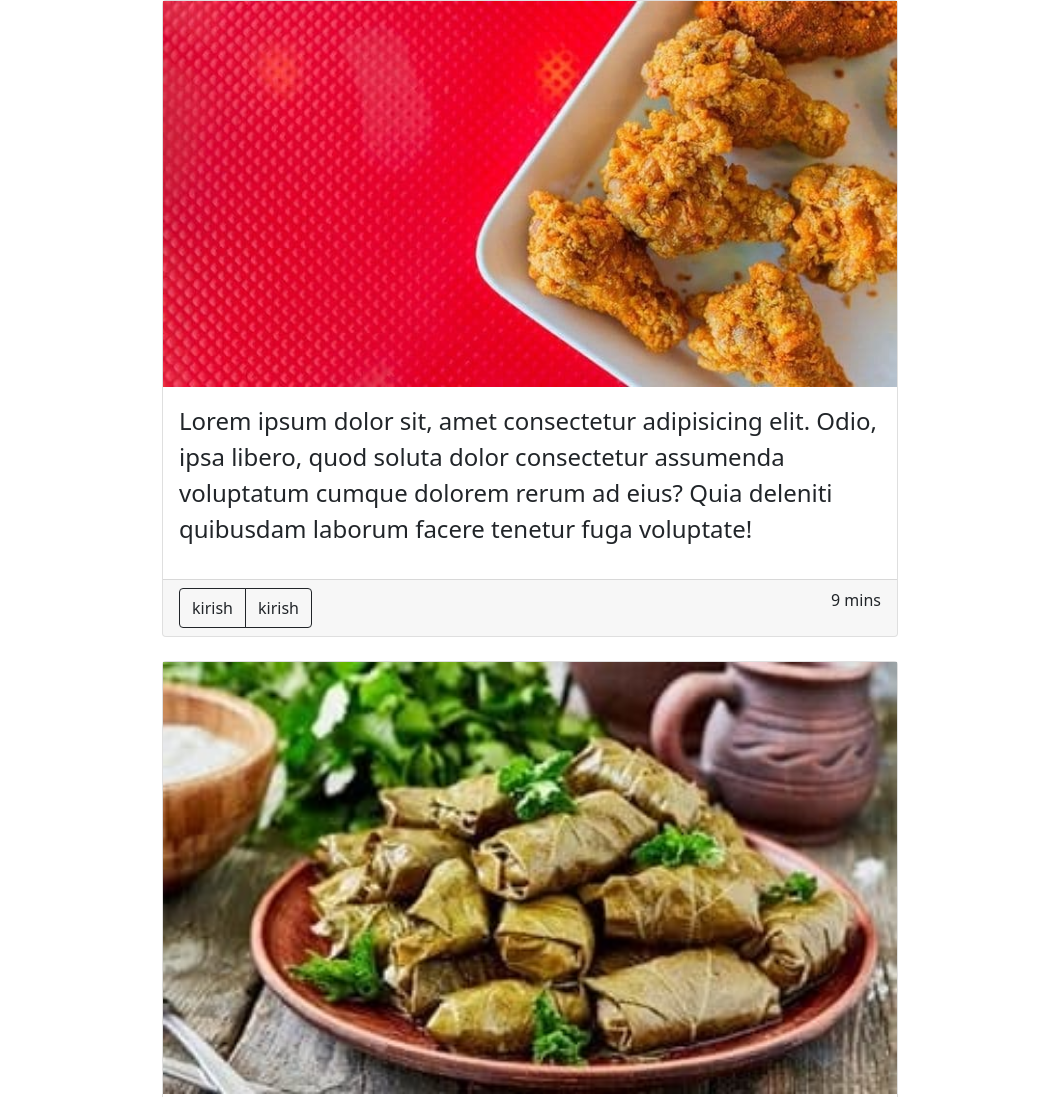
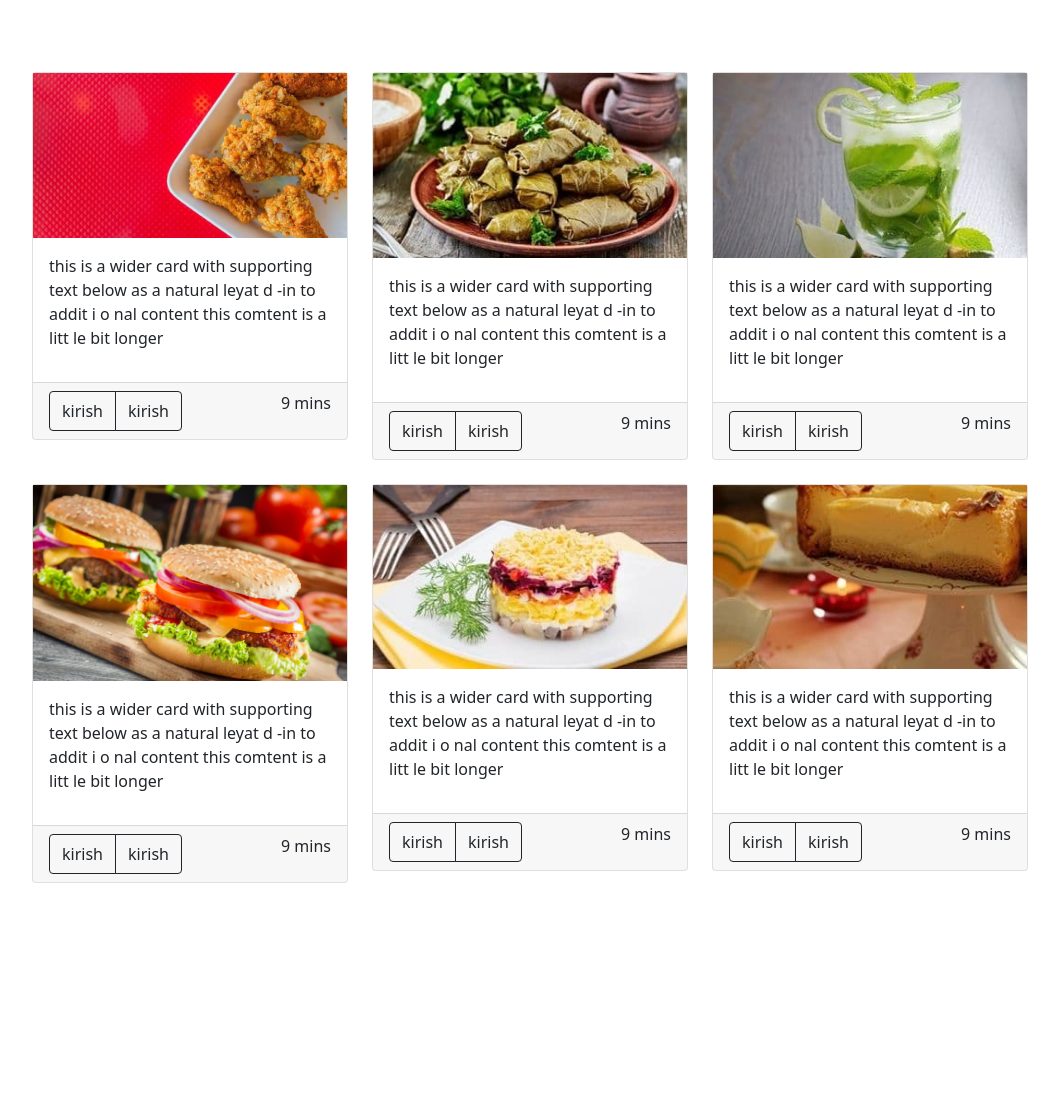
Before and after one commit to bilollidinabduvohidov/uy-ishi_28, a plain HTML site: page index.html in a window 1280 px wide. Shown: the top 1097 px of the page, without its empty margins (110-1169 px from the left). After the commit the page ends 931 px from the top, so only its background shows below. Drawn offline with Linux system fonts and the light colour scheme.

Commit message:
card and footer

```diff
--- a/index.html
+++ b/index.html
@@ -10,13 +10,13 @@
 </head>
 <body>
     <section>
-        <div class="container">
-            <div class="row justify-content-center  row-cols-md-3 g-4">
-                <div class="col-lg-8 col-12 ">
+        <div class="container ">
+            <div class="row justify-content-center row-cols-md-3 g-4 m-5">
+                <div class="col-sm-4 col-8">
                     <div class="card">
                         <img src="/img/photo2_2021-08-18_16-06-56.jpg" alt="">
                        <div class="card-body">
-                           <p class="text-dark fs-4">Lorem ipsum dolor sit, amet consectetur adipisicing elit. Odio, ipsa libero, quod soluta dolor consectetur assumenda voluptatum cumque dolorem rerum ad eius? Quia deleniti quibusdam laborum facere tenetur fuga voluptate!</p>
+                           <p class="text-dark ">this is a wider card with supporting text below as a natural leyat d -in to addit i o nal content this comtent is a litt le bit longer</p>
                        </div>
                        <div class="card-footer d-flex justify-content-between">
                         <div class="btn-group">
@@ -29,11 +29,11 @@
                     </div>
                 </div>
 
-                <div class="col-lg-8 col-12">
+                <div class="col-md-4 col-8">
                     <div class="card">
                         <img src="/img/photo3_2021-08-18_16-07-06.jpg" alt="">
                        <div class="card-body">
-                           <p class="text-dark fs-4">Lorem ipsum dolor sit, amet consectetur adipisicing elit. Odio, ipsa libero, quod soluta dolor consectetur assumenda voluptatum cumque dolorem rerum ad eius? Quia deleniti quibusdam laborum facere tenetur fuga voluptate!</p>
+                           <p class="text-dark ">this is a wider card with supporting text below as a natural leyat d -in to addit i o nal content this comtent is a litt le bit longer</p>
                        </div>
                        <div class="card-footer d-flex justify-content-between">
                         <div class="btn-group">
@@ -46,11 +46,11 @@
                     </div>
                 </div>
 
-                <div class="col-lg-8 col-12">
+                <div class="col-md-4 col-8">
                     <div class="card">
                         <img src="/img/photo4_2021-08-18_16-07-14.jpg" alt="">
                        <div class="card-body">
-                           <p class="text-dark fs-4">Lorem ipsum dolor sit, amet consectetur adipisicing elit. Odio, ipsa libero, quod soluta dolor consectetur assumenda voluptatum cumque dolorem rerum ad eius? Quia deleniti quibusdam laborum facere tenetur fuga voluptate!</p>
+                           <p class="text-dark ">this is a wider card with supporting text below as a natural leyat d -in to addit i o nal content this comtent is a litt le bit longer</p>
                        </div>
                        <div class="card-footer d-flex justify-content-between">
                         <div class="btn-group">
@@ -63,11 +63,11 @@
                     </div>
                 </div>
 
-                <div class="col-lg-8 col-12">
+                <div class="col-md-4 col-8">
                     <div class="card">
                         <img src="/img/photo5_2021-08-18_16-07-25.jpg" alt="">
                        <div class="card-body">
-                           <p class="text-dark fs-4">Lorem ipsum dolor sit, amet consectetur adipisicing elit. Odio, ipsa libero, quod soluta dolor consectetur assumenda voluptatum cumque dolorem rerum ad eius? Quia deleniti quibusdam laborum facere tenetur fuga voluptate!</p>
+                           <p class="text-dark ">this is a wider card with supporting text below as a natural leyat d -in to addit i o nal content this comtent is a litt le bit longer</p>
                        </div>
                        <div class="card-footer d-flex justify-content-between">
                         <div class="btn-group">
@@ -80,11 +80,11 @@
                     </div>
                 </div>
 
-                <div class="col-lg-8 col-12">
+                <div class="col-md-4 col-8">
                     <div class="card">
                         <img src="/img/photo6_2021-08-18_16-07-33.jpg" alt="">
                        <div class="card-body">
-                           <p class="text-dark fs-4">Lorem ipsum dolor sit, amet consectetur adipisicing elit. Odio, ipsa libero, quod soluta dolor consectetur assumenda voluptatum cumque dolorem rerum ad eius? Quia deleniti quibusdam laborum facere tenetur fuga voluptate!</p>
+                           <p class="text-dark ">this is a wider card with supporting text below as a natural leyat d -in to addit i o nal content this comtent is a litt le bit longer</p>
                        </div>
                        <div class="card-footer d-flex justify-content-between">
                         <div class="btn-group">
@@ -97,11 +97,11 @@
                     </div>
                 </div>
 
-                <div class="col-lg-8 col-12">
+                <div class="col-md-4 col-8">
                     <div class="card">
                         <img src="/img/photo7_2021-08-18_16-07-51.jpg" alt="">
                        <div class="card-body">
-                           <p class="text-dark fs-4">Lorem ipsum dolor sit, amet consectetur adipisicing elit. Odio, ipsa libero, quod soluta dolor consectetur assumenda voluptatum cumque dolorem rerum ad eius? Quia deleniti quibusdam laborum facere tenetur fuga voluptate!</p>
+                           <p class="text-dark ">this is a wider card with supporting text below as a natural leyat d -in to addit i o nal content this comtent is a litt le bit longer</p>
                        </div>
                        <div class="card-footer d-flex justify-content-between">
                         <div class="btn-group">
```
